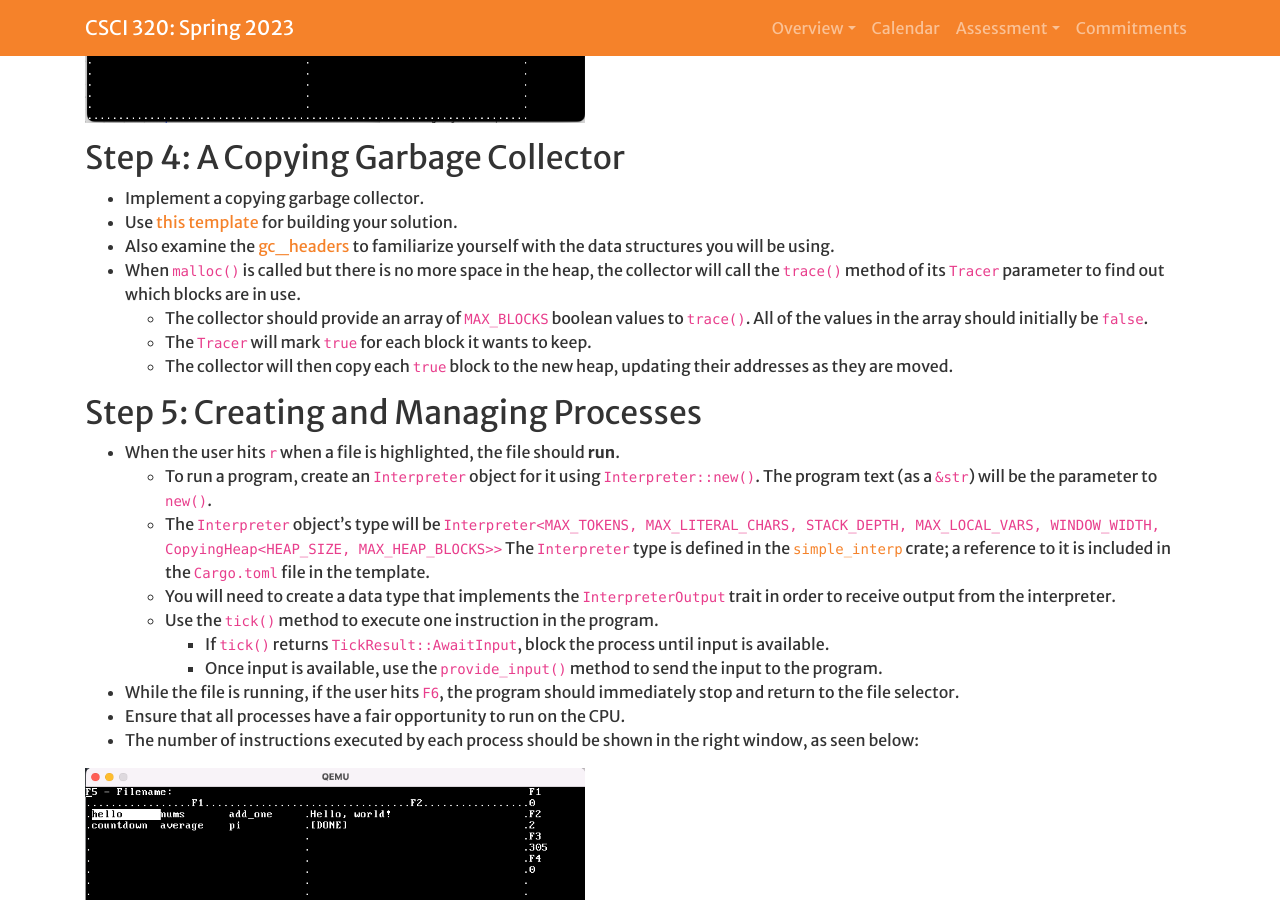
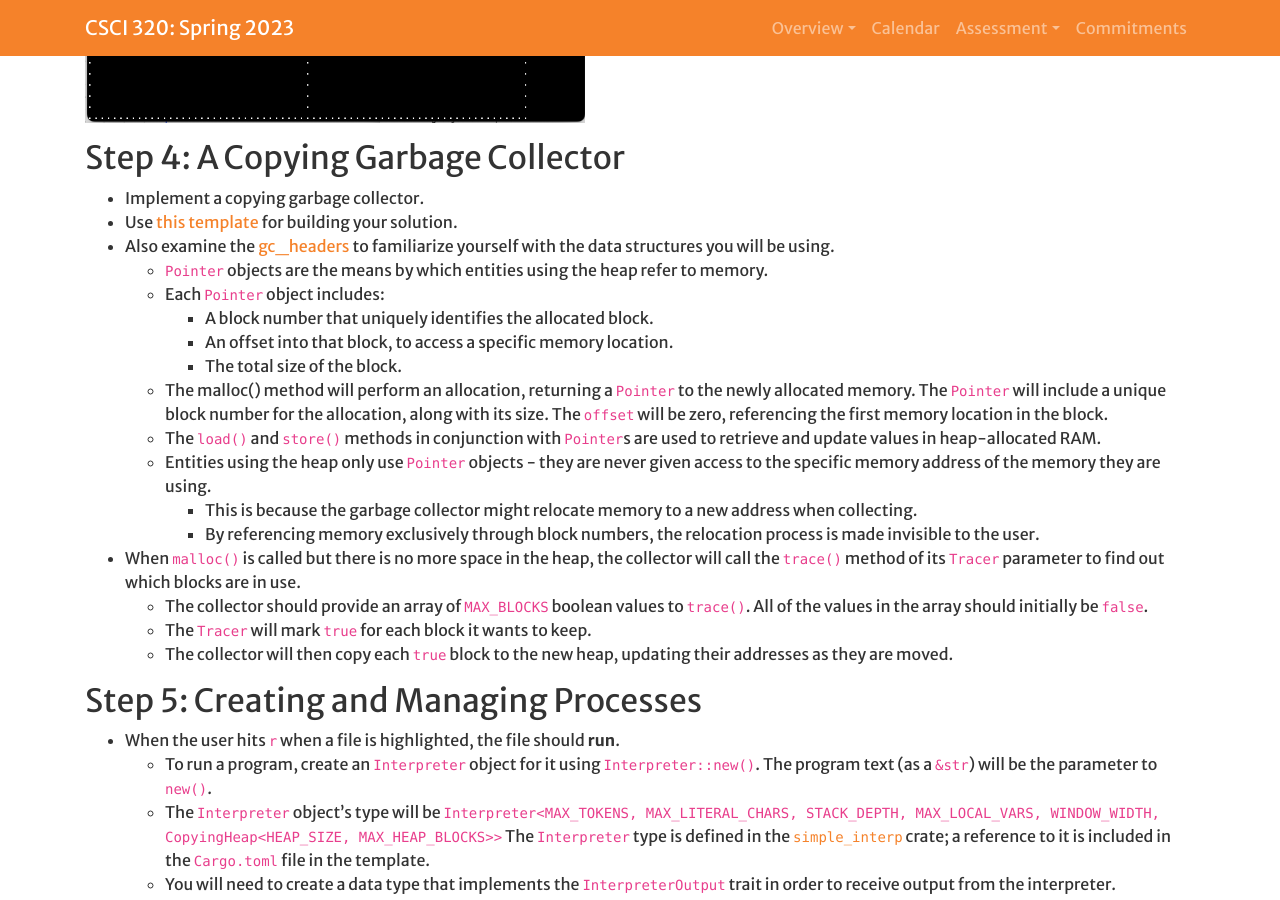
Before and after one commit to Hendrix-CS/csci320, a Jekyll site: the page built from projects/swim.md, in a window 1280 px wide and 900 px high, scrolled down 4442 px. Built offline with Jekyll 4.4.1, drawn with Linux system fonts in a browser that asks for light colours; a script that is not in the unit is left out; our own code applies the rules of GitHub Pages for plain Markdown files.

Commit message:
More clarifications on the garbage collector.

```diff
--- a/projects/swim.md
+++ b/projects/swim.md
@@ -157,6 +157,24 @@ like this:
   your solution.
 * Also examine the [gc_headers](https://github.com/gjf2a/gc_headers)
   to familiarize yourself with the data structures you will be using.
+  * `Pointer` objects are the means by which entities using the heap
+  refer to memory.
+  * Each `Pointer` object includes:
+    * A block number that uniquely identifies the allocated block.
+    * An offset into that block, to access a specific memory location.
+    * The total size of the block.
+  * The malloc() method will perform an allocation, returning a `Pointer`
+  to the newly allocated memory. The `Pointer` will include a unique block
+  number for the allocation, along with its size. The `offset` will be zero,
+  referencing the first memory location in the block.
+  * The `load()` and `store()` methods in conjunction with `Pointer`s are
+  used to retrieve and update values in heap-allocated RAM.
+  * Entities using the heap only use `Pointer` objects - they are never
+  given access to the specific memory address of the memory they are using.
+    * This is because the garbage collector might relocate memory to a
+      new address when collecting.
+    * By referencing memory exclusively through block numbers, the
+      relocation process is made invisible to the user.
 * When `malloc()` is called but there is no more space in the heap,
   the collector will call the `trace()` method of its `Tracer` parameter
   to find out which blocks are in use.
```
